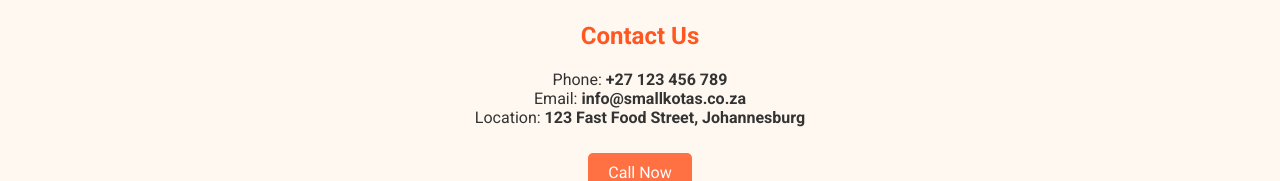
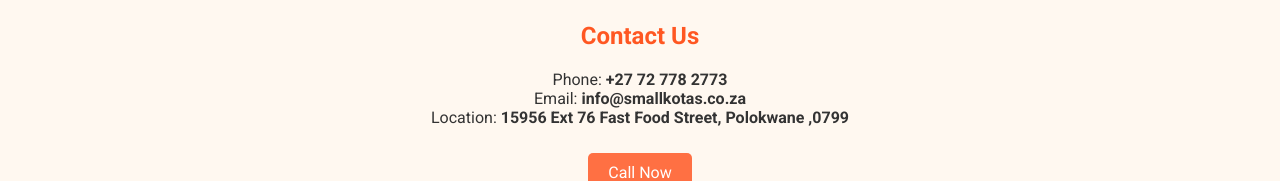
Before and after one commit to CBMSA/small-kota-s, a plain HTML site: page index.html in a window 1280 px wide. Shown: the part 1568-1749 px from the top of the page. Drawn offline with Linux system fonts and the light colour scheme.

Commit message:
Update index.html

```diff
--- a/index.html
+++ b/index.html
@@ -172,12 +172,12 @@
   <section id="contact">
     <h2>Contact Us</h2>
     <p style="text-align:center;">
-      Phone: <strong>+27 123 456 789</strong><br>
+      Phone: <strong>+27 72 778 2773</strong><br>
       Email: <strong>info@smallkotas.co.za</strong><br>
-      Location: <strong>123 Fast Food Street, Johannesburg</strong>
+      Location: <strong>15956 Ext 76 Fast Food Street, Polokwane ,0799</strong>
     </p>
     <div style="text-align:center;">
-      <a href="tel:+27123456789" class="btn">Call Now</a>
+      <a href="tel:+27 72 778 2773" class="btn">Call Now</a>
     </div>
   </section>
 
```
